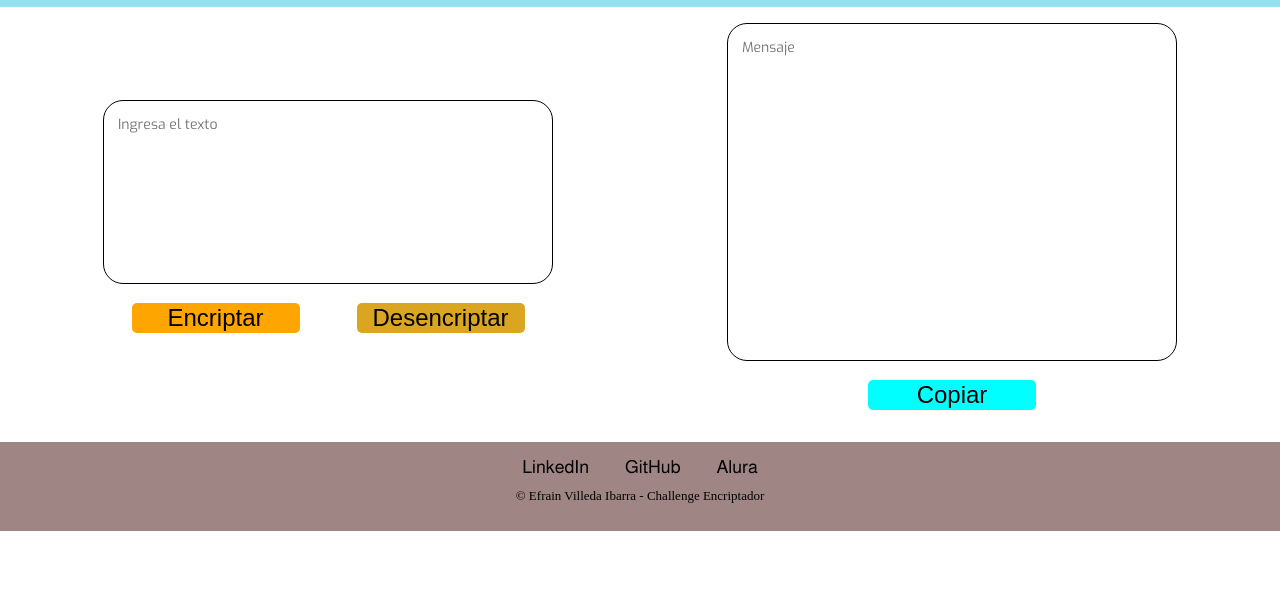
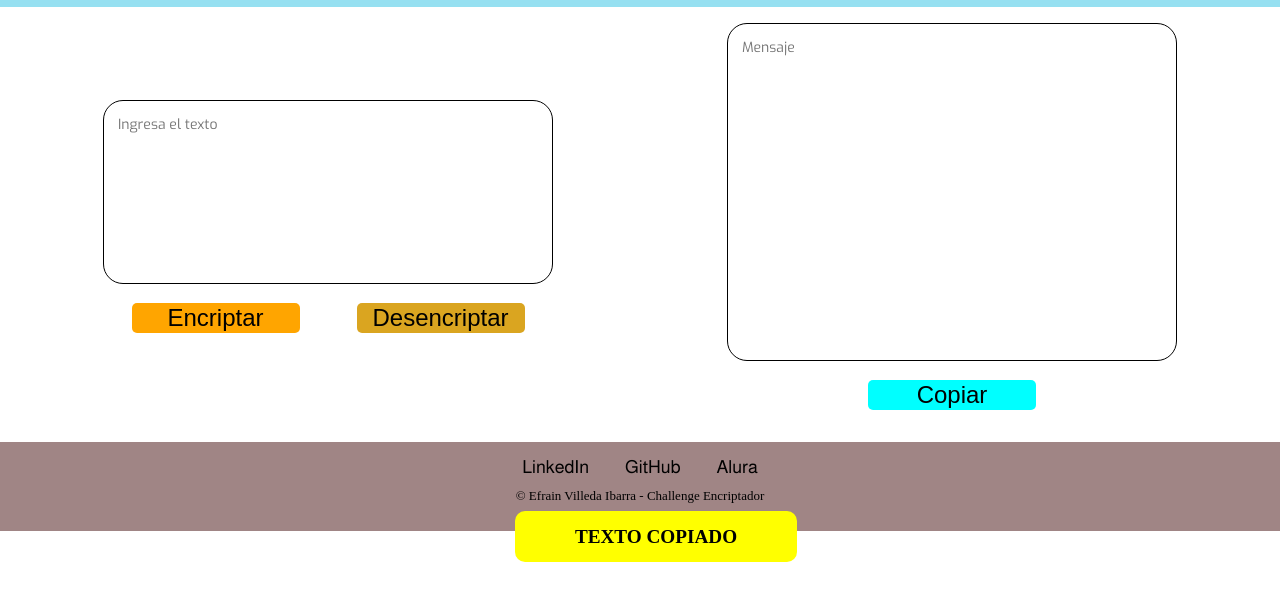
Before and after one commit to efrainvilleda/challenge-encriptador, a plain HTML site: page index.html in a window 1280 px wide. Shown: the part 118-718 px from the top of the page. Drawn offline with Linux system fonts and the light colour scheme.

Commit message:
Agregando diseño de toast de mansaje copiado

```diff
--- a/index.html
+++ b/index.html
@@ -35,6 +35,8 @@
             </section>
         </main>
 
+        <div class="toast">TEXTO COPIADO</div>
+
         <footer>
             <ul class="listaContacto">
                 <li><a class="enlace" href="https://www.linkedin.com/in/efrain-villeda-ibarra/">LinkedIn</a></li>
--- a/styles/style.css
+++ b/styles/style.css
@@ -109,6 +109,23 @@ footer{
     color: blue;
 }
 
+.toast{
+    /*visibility: hidden;*/
+    font-size: 1.2em;
+    font-weight: bold;
+    min-width: 250px;
+    margin-left: -125px;
+    background-color: yellow;
+    color: #000000;
+    text-align: center;
+    border-radius: 10px;
+    padding: 16px;
+    position: fixed;
+    z-index: 1;
+    left: 50%;
+    bottom: 15%;
+}
+
 .copyright{
     font-size: 13px;
     margin: 1em;
```
